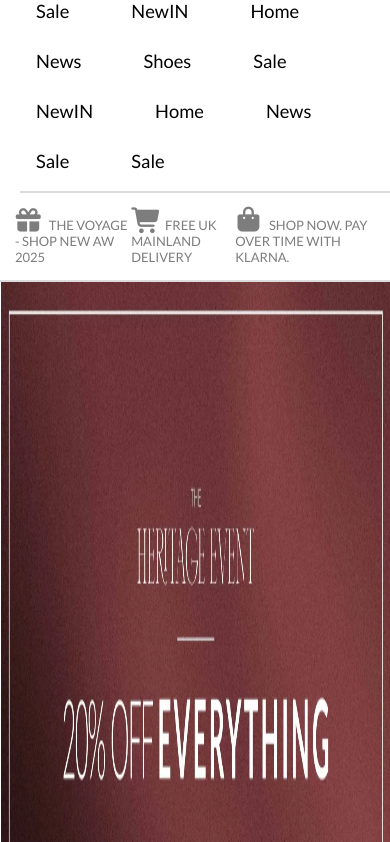
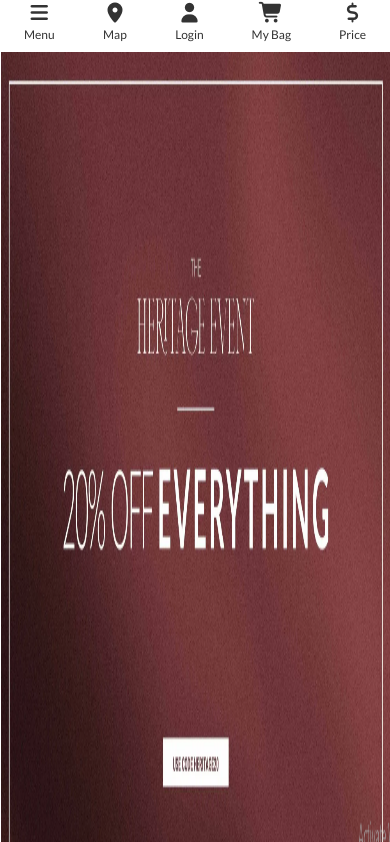
Before and after one commit to FaizanMasood15/Moda-in-pelle-landing-page, a plain HTML site: page index.html in a window 390 px wide. Shown: the part 123-965 px from the top of the page. Drawn offline with nearby package versions, Linux system fonts and the light colour scheme.

Commit message:
work on responsiveness

```diff
--- a/index.html
+++ b/index.html
@@ -15,7 +15,11 @@
         <meta name="viewport" content="width=device-width, initial-scale=1.0" />
 
 </head>
+
+<body>
+
 <header>
+
     <div id="notification">
         20% OFF EVERYTHING: HERITAGE20
     </div>
@@ -26,6 +30,9 @@
         <div id="logo">
             <img src="1741881917-26393500.webp">
         </div>
+
+
+
         <div class="rightbar">
             <ul id="icons">
                 <i class="fas fa-map-marker-alt"></i>
@@ -34,13 +41,38 @@
                 <i class="fas fa-shopping-cart"></i>
                 <i class="fas fa-dollar"></i>
 
-
-
             </ul>
             <button class="checkout" href="#">Check out</button>
 
         </div>
     </div>
+
+
+    <!-- Hamburger -->
+<div class="hamburger" id="hamburger">
+  <div class="menu-item">
+    <i class="fas fa-bars"></i>
+    <span class="icontext">Menu</span>
+  </div>
+  <div class="menu-item">
+    <i class="fas fa-map-marker-alt"></i>
+    <span class="icontext">Map</span>
+  </div>
+  <div class="menu-item">
+    <i class="fas fa-user"></i>
+    <span class="icontext">Login</span>
+  </div>
+  <div class="menu-item">
+    <i class="fas fa-shopping-cart"></i>
+    <span class="icontext">My Bag</span>
+  </div>
+  <div class="menu-item">
+    <i class="fas fa-dollar-sign"></i>
+    <span class="icontext">Price</span>
+  </div>
+</div>
+
+
     <nav>
         <ul class="nav">
             <li><a href="#sale">Sale</a></li>
@@ -81,7 +113,6 @@
     </div>
 </header>
 
-<body>
 
     <div class="hero">
         <img src="Screenshot 2025-10-04 132805.png" width="100%" height="100%" alt="Moda ">
@@ -172,31 +203,7 @@
     </div>
 
 
-    <script>
-        var swiper = new Swiper(".mySwiper", {
-            slidesPerView: 1,
-            spaceBetween: 10,
-            pagination: {
-                el: ".swiper-pagination",
-                clickable: true,
-            },
-            breakpoints: {
-                640: {
-                    slidesPerView: 2,
-                    spaceBetween: 20,
-                },
-                768: {
-                    slidesPerView: 4,
-                    spaceBetween: 40,
-                },
-                1024: {
-                    slidesPerView: 5,
-                    spaceBetween: 50,
-                },
-            },
-        });
-    </script>
-</body>
+
 <footer>
     <div class="socialmedia">
         <ul class="social">
@@ -305,6 +312,38 @@
 
 
 </footer>
+  <script>
+        var swiper = new Swiper(".mySwiper", {
+            slidesPerView: 1,
+            spaceBetween: 10,
+            pagination: {
+                el: ".swiper-pagination",
+                clickable: true,
+            },
+            breakpoints: {
+                640: {
+                    slidesPerView: 2,
+                    spaceBetween: 20,
+                },
+                768: {
+                    slidesPerView: 4,
+                    spaceBetween: 40,
+                },
+                1024: {
+                    slidesPerView: 5,
+                    spaceBetween: 50,
+                },
+            },
+        });
 
+    const hamburger = document.getElementById('hamburger');
+    const rightbar = document.getElementById('rightbar');
+
+    hamburger.addEventListener('click', () => {
+      rightbar.classList.toggle('show');
+      hamburger.classList.toggle('active');
+    });
+    </script>
+</body>
 
 </html>
--- a/style.css
+++ b/style.css
@@ -15,14 +15,18 @@
   text-align: center;
   padding: 5px;
 }
-
+.hamburger{
+display: none;}
 .header {
   display: flex;
   justify-content: space-between;
   align-items: center;
+
 }
 
 #searchbar {
+    display: none;
+
   max-width: 200px;
 padding-left: 30px;  input[type=text],
   select {
@@ -32,18 +36,18 @@ font-family: inherit;
     border: none;
     border-bottom: 2px solid #ccc;
     outline: none;
-
   }
+  ;
 }
 
 
 #logo {
 padding-left: 90px;
-
+  display: none;
 }
 
 .rightbar {
-  display: flex;
+    display: none;
   padding-right: 20px;
 }
 
@@ -77,6 +81,7 @@ background-color: black;
 }
 
 nav {
+  display: none;
   border: none;
   border-bottom: 2px solid gainsboro;
   padding-bottom: 5px;
@@ -139,7 +144,7 @@ font-size: 1.148rem;
 }
 
 .lowhead {
-  display: flex;
+  display: none;
   justify-content: space-evenly;
   padding: 15px;
   border: none;
@@ -411,3 +416,73 @@ width: 300px;
 line-height: 21.5px;
 font-size: 12px;
   }
+  @media screen and (max-width: 650px)
+  {
+    #notification{
+      padding: 8px;
+text-align: center;
+    }
+   #logo{
+    display:block;
+    padding: 0;
+
+   }
+   .lowhead{
+display: none;
+ }
+.hamburger {
+  display: flex;
+  justify-content: space-around;
+  align-items: center;
+  background-color: #fff;
+  padding: 10px 0;
+  border-top: 1px solid #ddd;
+}
+
+.menu-item {
+  display: flex;
+  flex-direction: column;
+  align-items: center;
+  font-size: 14px;
+  color: #333;
+  cursor: pointer;
+}
+
+.menu-item i {
+  font-size: 20px;
+  margin-bottom: 4px;
+}
+
+.menu-item:hover {
+  color: grey;
+}
+
+.icontext {
+  font-size: 12px;
+  text-transform: capitalize;
+}
+
+  }
+@media (min-width: 651px) and (max-width: 1423px) {
+
+  #searchbar{
+    display: block;
+  }
+  #logo
+  {
+    display: block;
+  }
+  .rightbar{
+    display: block;
+    display: flex;
+  }
+
+  nav{
+  display: block;
+}
+.lowhead{
+  display: block;
+  display: flex;
+}
+
+}
```
